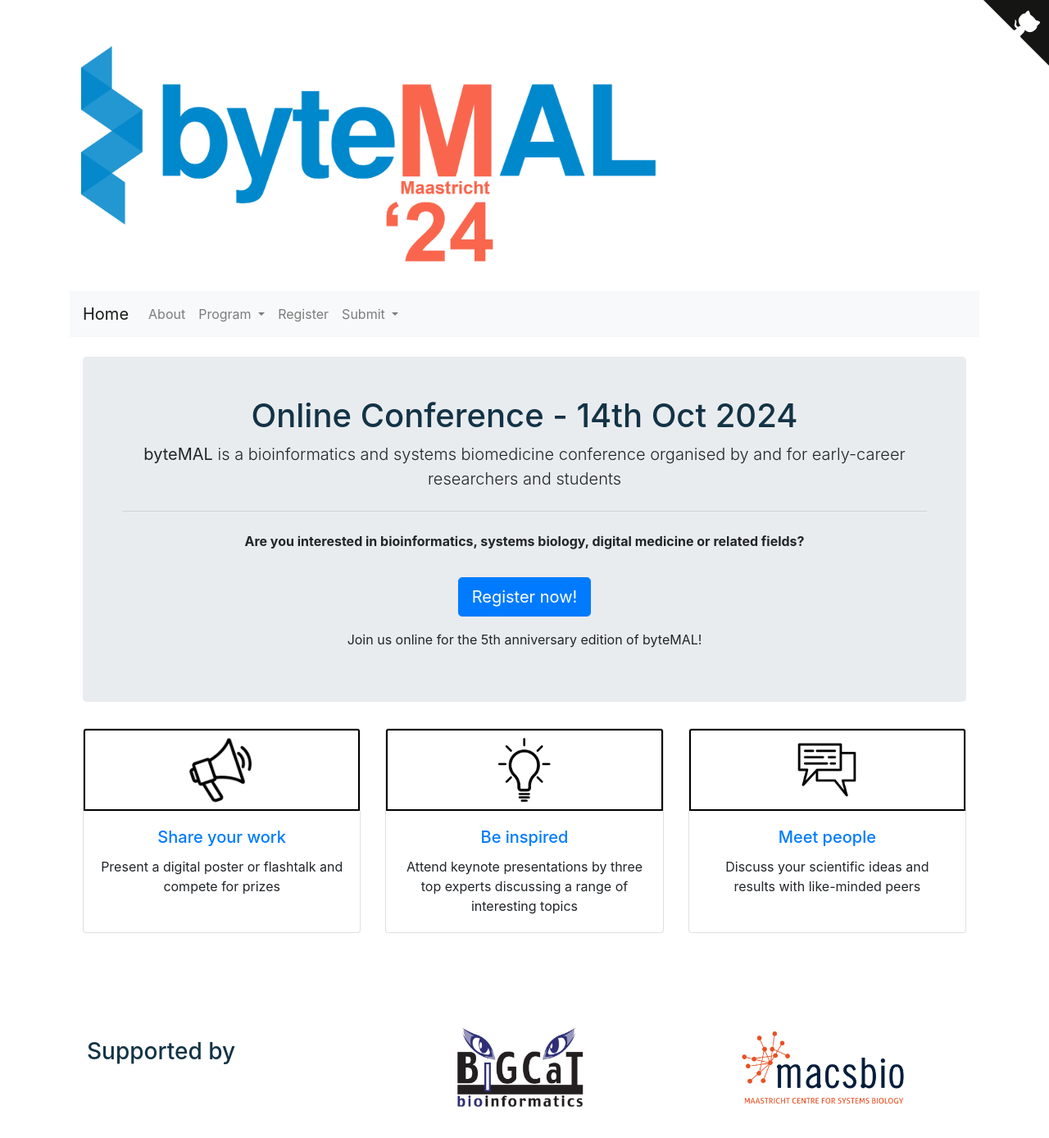
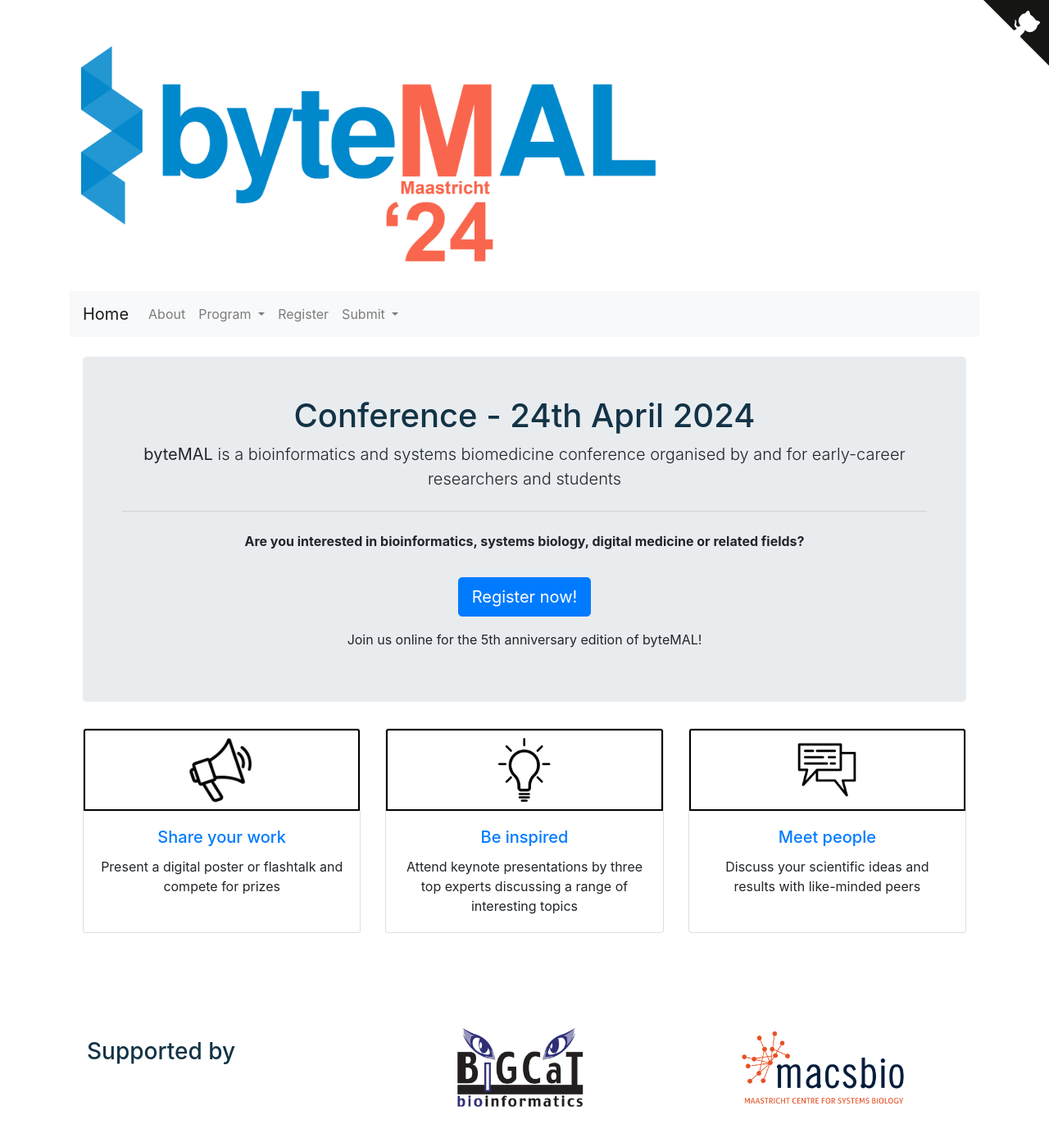
Before and after one commit to bytemal/bytemal-2024, a Jekyll site: the page built from index.html, in a window 1280 px wide. Shown: the whole page at 82% size. Built offline with Jekyll 4.4.1, drawn with Linux system fonts in a browser that asks for light colours.

Commit message:
Update index.html

```diff
--- a/index.html
+++ b/index.html
@@ -4,7 +4,7 @@
 ---
 
 <div class="jumbotron p-5" style="text-align: center">
-  <h1>Online Conference - 14th Oct 2024</h1>
+  <h1>Conference - 24th April 2024</h1>
   <p class="lead"><strong>byteMAL</strong> is a bioinformatics and systems biomedicine conference organised by and for early-career researchers and students</p>
   <hr class="my-4">
   <p><strong>Are you interested in bioinformatics, systems biology, digital medicine or related fields?</strong></p>
```
